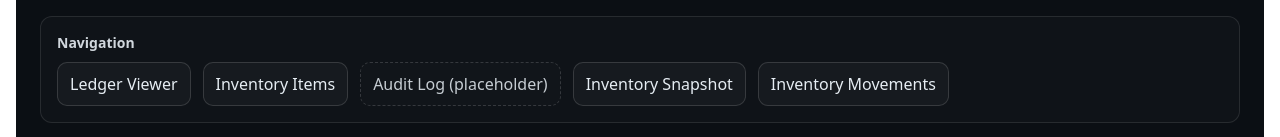
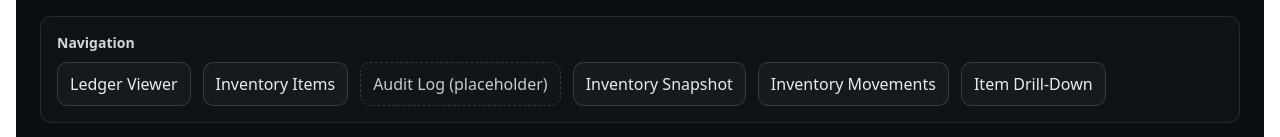
Before and after one commit to AsoraApp/Asora, a Next.js app in the folder web/: page / in a window 1280 px wide. Shown: the part 157-294 px from the top of the page. Built offline with nearby package versions, Linux system fonts and the light colour scheme.

Commit message:
Update page.jsx

```diff
--- a/web/app/page.jsx
+++ b/web/app/page.jsx
@@ -25,6 +25,9 @@ export default function HomePage() {
           </Link>
           <Link style={styles.link} href="/inventory/movements">
             Inventory Movements
+          </Link>
+          <Link style={styles.link} href="/inventory/item">
+            Item Drill-Down
           </Link>
         </div>
       </section>
```
